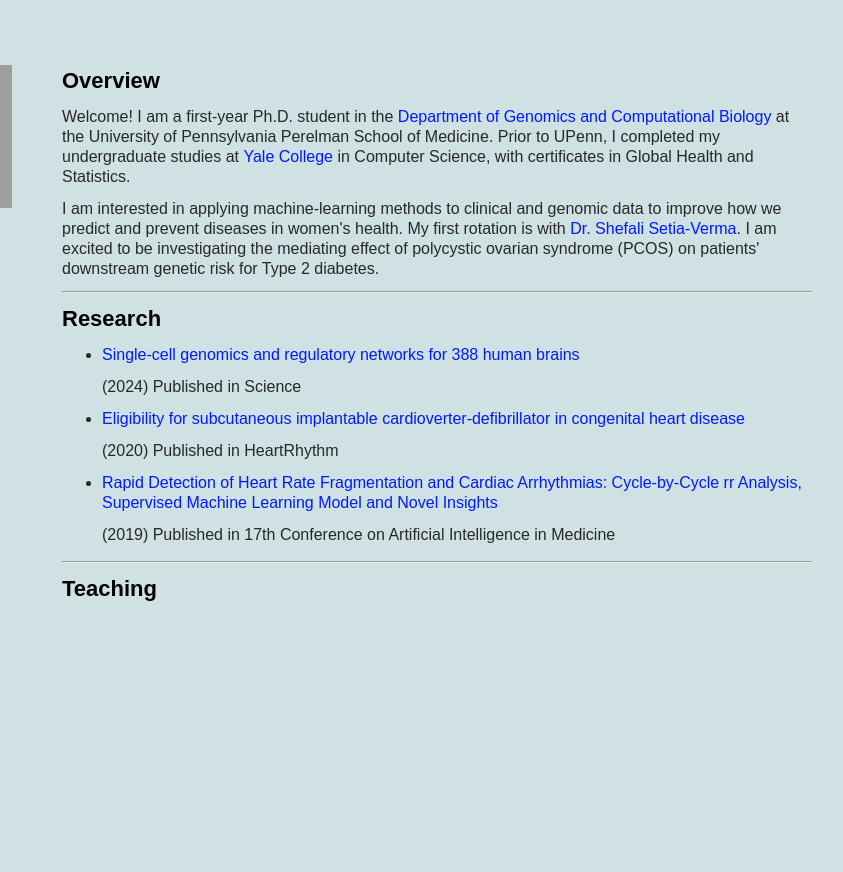
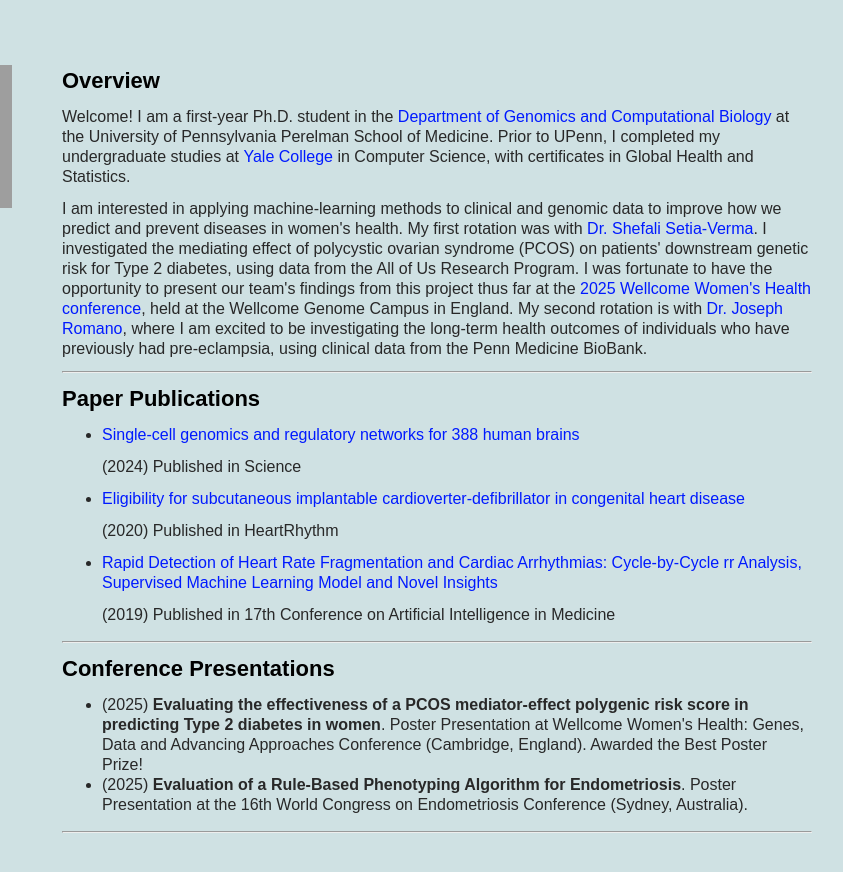
Before and after one commit to AnanyaRa/AnanyaRa.github.io, a plain HTML site: page index.html in a window 1280 px wide. Shown: the full height of the page, 318-1161 px from the left. Before the commit the page ends 800 px from the top, so only its background shows below. Drawn offline with Linux system fonts and the light colour scheme; grey boxes are pictures that could not be loaded.

Commit message:
shefali lab rotation updates

```diff
--- a/index.html
+++ b/index.html
@@ -36,18 +36,19 @@
 					 in Computer Science, with certificates in Global Health and Statistics.</p>
 
 					<p>I am interested in applying machine-learning methods to clinical and genomic data to improve how we predict and prevent diseases in women's health.
-						My first rotation is with <a href="https://www.setia-vermalab.org/" target="_blank">Dr. Shefali Setia-Verma</a>.
-						I am excited to be investigating the mediating effect of polycystic ovarian syndrome (PCOS) on patients' downstream genetic risk for Type 2 diabetes.
+						My first rotation was with <a href="https://www.setia-vermalab.org/" target="_blank">Dr. Shefali Setia-Verma</a>.
+						I investigated the mediating effect of polycystic ovarian syndrome (PCOS) on patients' downstream genetic risk for Type 2 diabetes, using data from the All of Us Research Program.
+						I was fortunate to have the opportunity to present our team's findings from this project thus far at the <a href="https://coursesandconferences.wellcomeconnectingscience.org/event/womens-health-genes-data-and-advancing-approaches-20250127/" target="_blank">2025 Wellcome Women's Health conference</a>, held at the Wellcome Genome Campus in England.
 
-						<!-- My second rotation will be with <a href="https://romanolab.org/" target="_blank">Dr. Joseph Romano</a>. -->
+						My second rotation is with <a href="https://romanolab.org/" target="_blank">Dr. Joseph Romano</a>, where I am excited to be investigating the long-term health outcomes of individuals who have previously had pre-eclampsia, using clinical data from the Penn Medicine BioBank.
 					</p>
 
 				</div>
 
 				<hr>
 
-				<div id="research" class="section">
-					<h2>Research</h2>
+				<div id="publications" class="section">
+					<h2>Paper Publications</h2>
 					<ul>
 						<li>
 							<a href="https://doi.org/10.1126/science.adi5199" target="_blank">Single-cell genomics and regulatory networks for 388 human brains</a>
@@ -66,9 +67,27 @@
 
 				<hr>
 
-				<div id="teaching" class="section">
+				<div id="presentations" class="section">
+					<h2>Conference Presentations</h2>
+					<ul>
+						<li>
+							(2025) <b>Evaluating the effectiveness of a PCOS mediator-effect polygenic risk score in predicting Type 2 diabetes in women</b>.
+							Poster Presentation at Wellcome Women's Health: Genes, Data and Advancing Approaches Conference (Cambridge, England). Awarded the Best Poster Prize!
+						</li>
+
+						<li>
+							(2025) <b>Evaluation of a Rule-Based Phenotyping Algorithm for Endometriosis</b>.
+							Poster Presentation at the 16th World Congress on Endometriosis Conference (Sydney, Australia).
+
+						</li>
+					</ul>
+				</div>
+
+				<hr>
+
+				<!-- <div id="teaching" class="section">
 					<h2>Teaching</h2>
-				</div>
+				</div> -->
 
 			</div>
 		</div>
```
